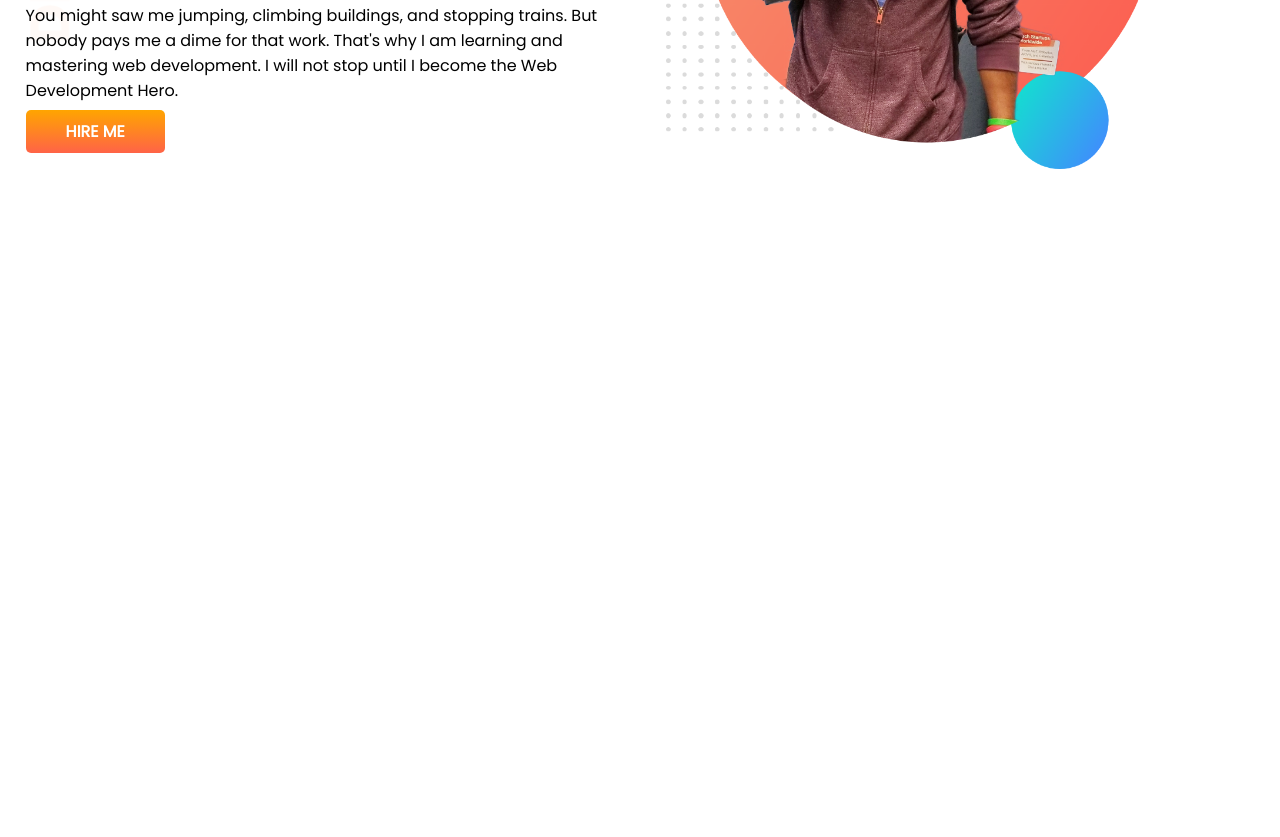
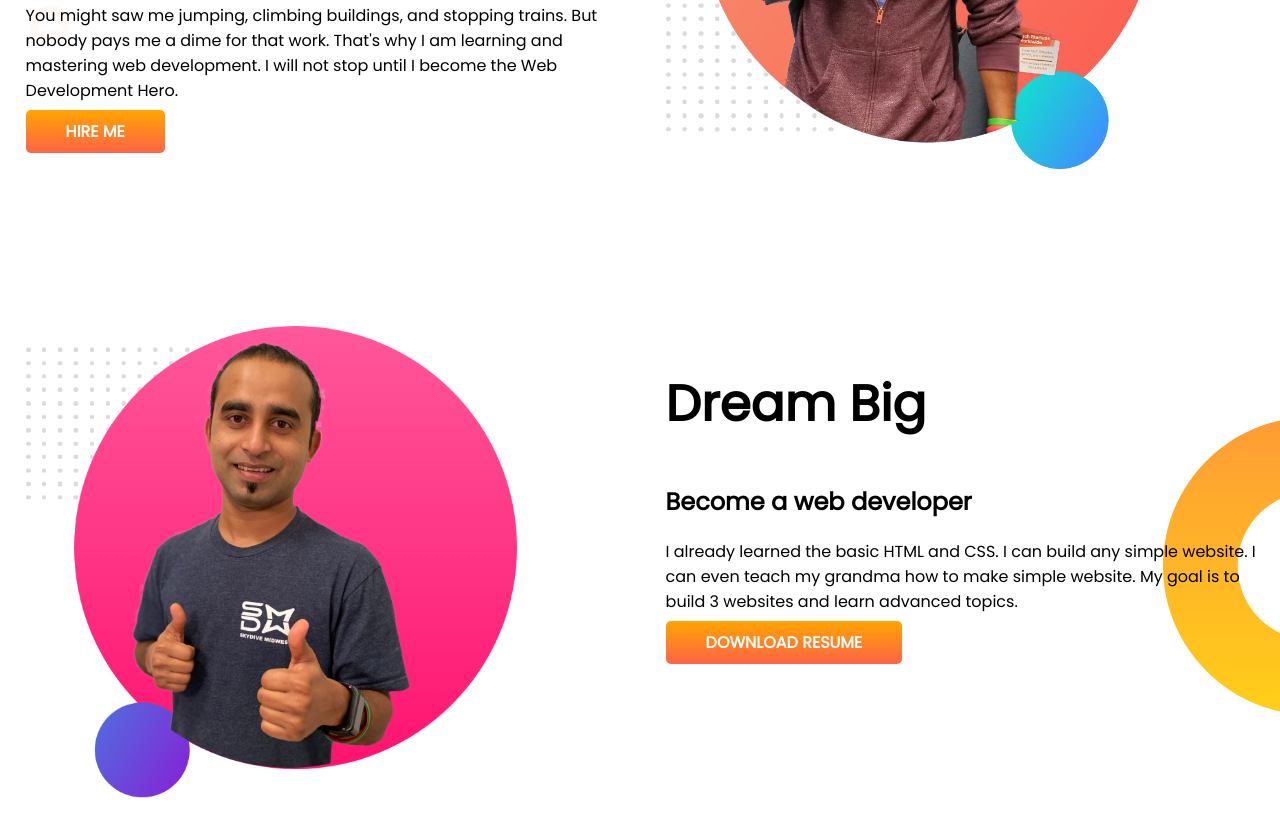
Before and after one commit to khandaker-md-yasin-arafat/developer-portfolio, a plain HTML site: page index.html in a window 1280 px wide. Shown: the part 319-1156 px from the top of the page. Before the commit the page ends 800 px from the top, so only its background shows below. Drawn offline with Linux system fonts and the light colour scheme.

Commit message:
dream big added

```diff
--- a/index.html
+++ b/index.html
@@ -23,5 +23,16 @@
             <img src="images/jhankar.png" alt="">
         </div>
     </section>
+    <section class="dream-big">
+        <div class="half-width">
+            <img src="images/jhankar2.png" alt="">
+        </div>
+        <div class="half-width">
+            <h1>Dream Big</h1>
+            <h2>Become a web developer</h2>
+            <p>I already learned the basic HTML and CSS. I can build any simple website. I can even teach my grandma how to make simple website. My goal is to build 3 websites and learn advanced topics.</p>
+            <a class="link-button" href="https://www.linkedin.com/in/khandaker-md-yasin-arafat/" target="_blank">DOWNLOAD RESUME</a>
+        </div>
+    </section>
 </body>
 </html>
--- a/style.css
+++ b/style.css
@@ -10,6 +10,7 @@ h1{
 }
 section{
     display: flex;
+    margin-bottom: 150px;
 }
 .half-width{
     width: 50%;
@@ -30,3 +31,8 @@ section{
     background-image: url(images/top-banner.png);
     background-repeat: no-repeat;
 }
+.dream-big{
+    background-image: url(images/dream-bg.png);
+    background-repeat: no-repeat;
+    background-position: right;
+}
```
